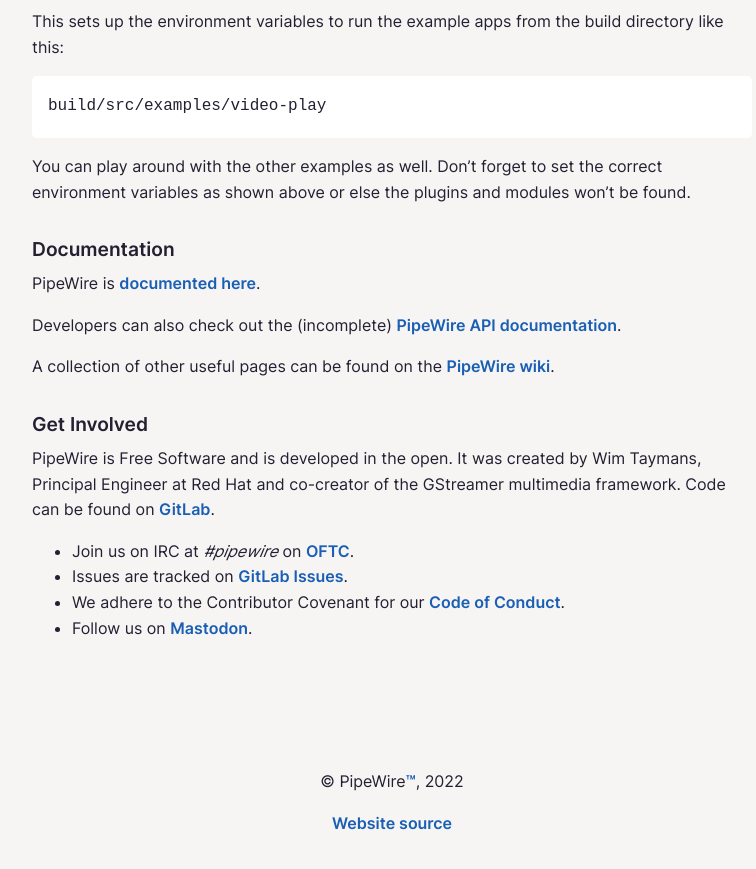
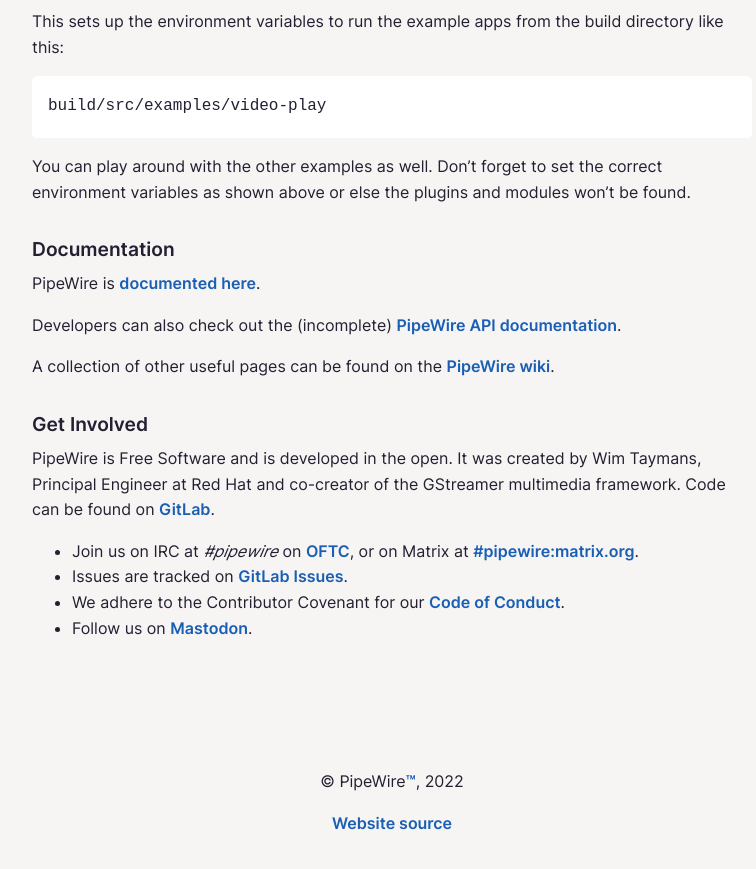
Before and after one commit to PipeWire/pipewire.org, a Jekyll site: the page built from index.md, in a window 1280 px wide and 900 px high, scrolled down 2113 px. Shown: the top 869 px of the window, without its empty margins (248-1004 px from the left). Built offline with Jekyll 4.4.1, drawn with Linux system fonts in a browser that asks for light colours; a script that is not in the unit is left out.

Commit message:
Add a link also to the Matrix channel
The matrix bridge is "official" too, and may be easier to use for some
people.

```diff
--- a/index.md
+++ b/index.md
@@ -71,7 +71,7 @@
 
 PipeWire is Free Software and is developed in the open. It was created by Wim Taymans, Principal Engineer at Red Hat and co-creator of the GStreamer multimedia framework. Code can be found on [GitLab](https://gitlab.freedesktop.org/pipewire/pipewire).
 
-- Join us on IRC at *#pipewire* on [OFTC](https://www.oftc.net/).
+- Join us on IRC at *#pipewire* on [OFTC](https://www.oftc.net/), or on Matrix at [#pipewire:matrix.org](https://matrix.to/#/#pipewire:matrix.org).
 - Issues are tracked on [GitLab Issues](https://gitlab.freedesktop.org/pipewire/pipewire/issues).
 - We adhere to the Contributor Covenant for our [Code of Conduct](https://gitlab.freedesktop.org/pipewire/pipewire/blob/master/CODE_OF_CONDUCT.md).
 - Follow us on [Mastodon](https://fosstodon.org/web/@pipewire).
```
